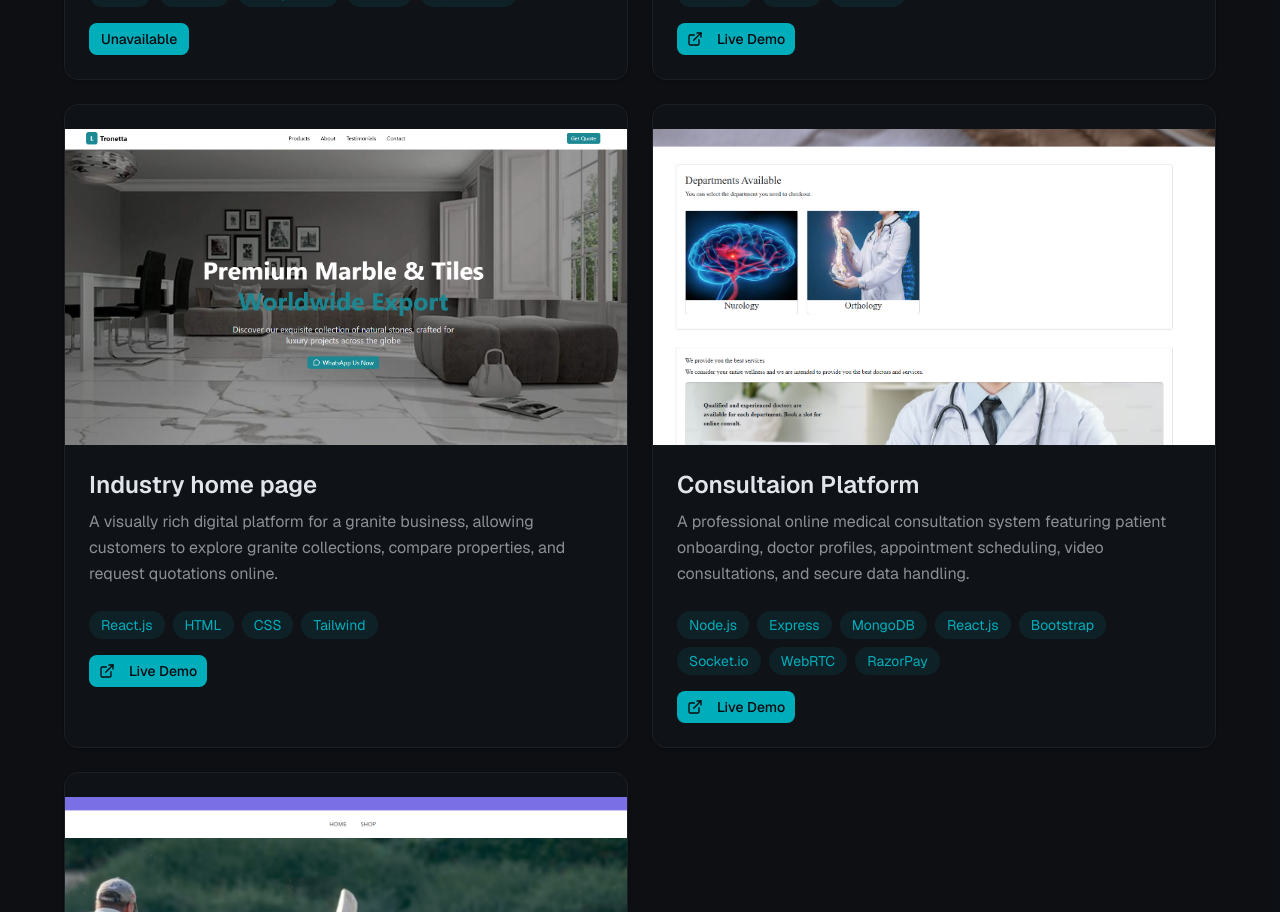
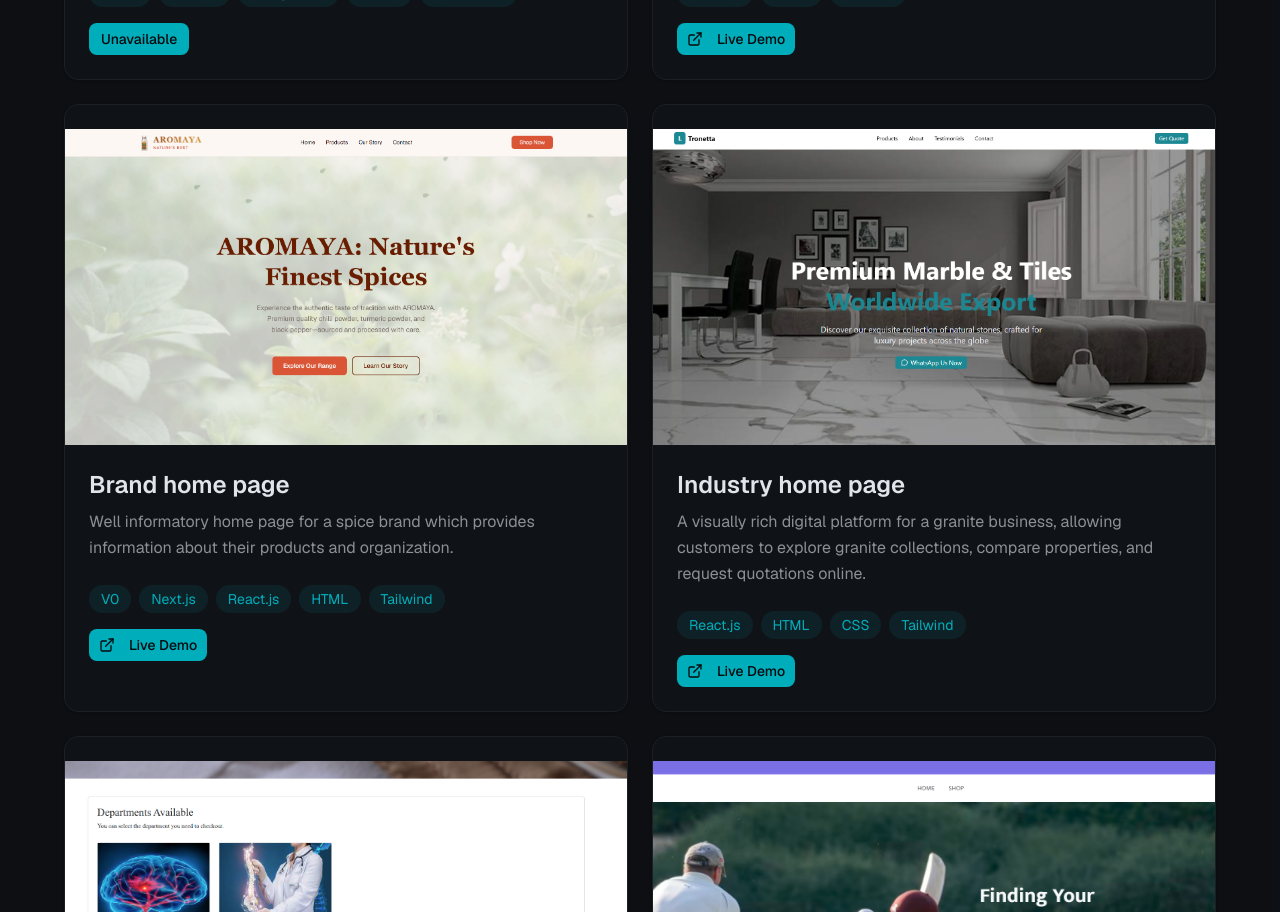
Before and after one commit to sreeraj003/portfolio, a Next.js app: page / in a window 1280 px wide. Shown: the part 2860-3772 px from the top of the page. Built offline with nearby package versions, Linux system fonts and the light colour scheme.

Commit message:
updated aromaya

```diff
--- a/components/projects.tsx
+++ b/components/projects.tsx
@@ -6,7 +6,7 @@ import {
   CardTitle,
 } from "@/components/ui/card";
 import { Button } from "@/components/ui/button";
-import { ExternalLink, Github } from "lucide-react";
+import { ExternalLink } from "lucide-react";
 
 const projects = [
   {
@@ -23,6 +23,14 @@ const projects = [
     technologies: ["React.js", "HTML", "Tailwind"],
     image: "/lbs-home.png",
     live: "https://lbs-home.netlify.app",
+  },
+  {
+    title: "Brand home page",
+    description:
+      "Well informatory home page for a spice brand which provides information about their products and organization.",
+    technologies: ["V0", "Next.js", "React.js", "HTML", "Tailwind"],
+    image: "/aromaya.png",
+    live: "https://aromaya.netlify.app",
   },
   {
     title: "Industry home page",
```
Also changed, not shown: public/aromaya.png (added).
